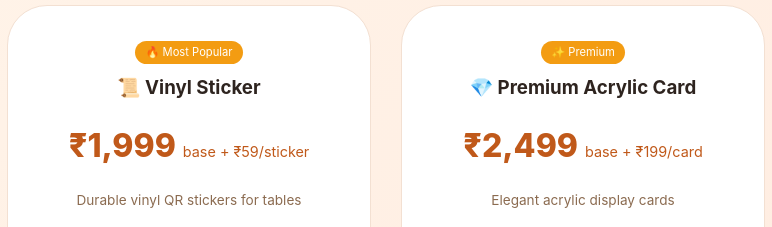
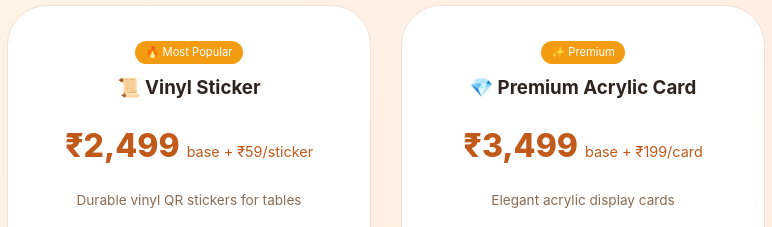
Before and after one commit to Ashu1090/AshiqAgency, a plain HTML site: page index.html in a window 1280 px wide. Shown: the part 1593-1820 px from the top of the page, 57-829 px from the left. Drawn offline with Linux system fonts and the light colour scheme.

Commit message:
price increadesd

```diff
--- a/index.html
+++ b/index.html
@@ -93,7 +93,7 @@
           <div class="pricing-card">
             <div class="badge-new">🔥 Most Popular</div>
             <h3>📜 Vinyl Sticker</h3>
-            <div class="price">₹1,999 <small>base + ₹59/sticker</small></div>
+            <div class="price">₹2,499 <small>base + ₹59/sticker</small></div>
             <p class="price-note">Durable vinyl QR stickers for tables</p>
             <ul class="price-features">
               <li>High-quality vinyl material</li>
@@ -108,7 +108,7 @@
           <div class="pricing-card">
             <div class="badge-new">✨ Premium</div>
             <h3>💎 Premium Acrylic Card</h3>
-            <div class="price">₹2,499 <small>base + ₹199/card</small></div>
+            <div class="price">₹3,499 <small>base + ₹199/card</small></div>
             <p class="price-note">Elegant acrylic display cards</p>
             <ul class="price-features">
               <li>Premium acrylic material</li>
```
